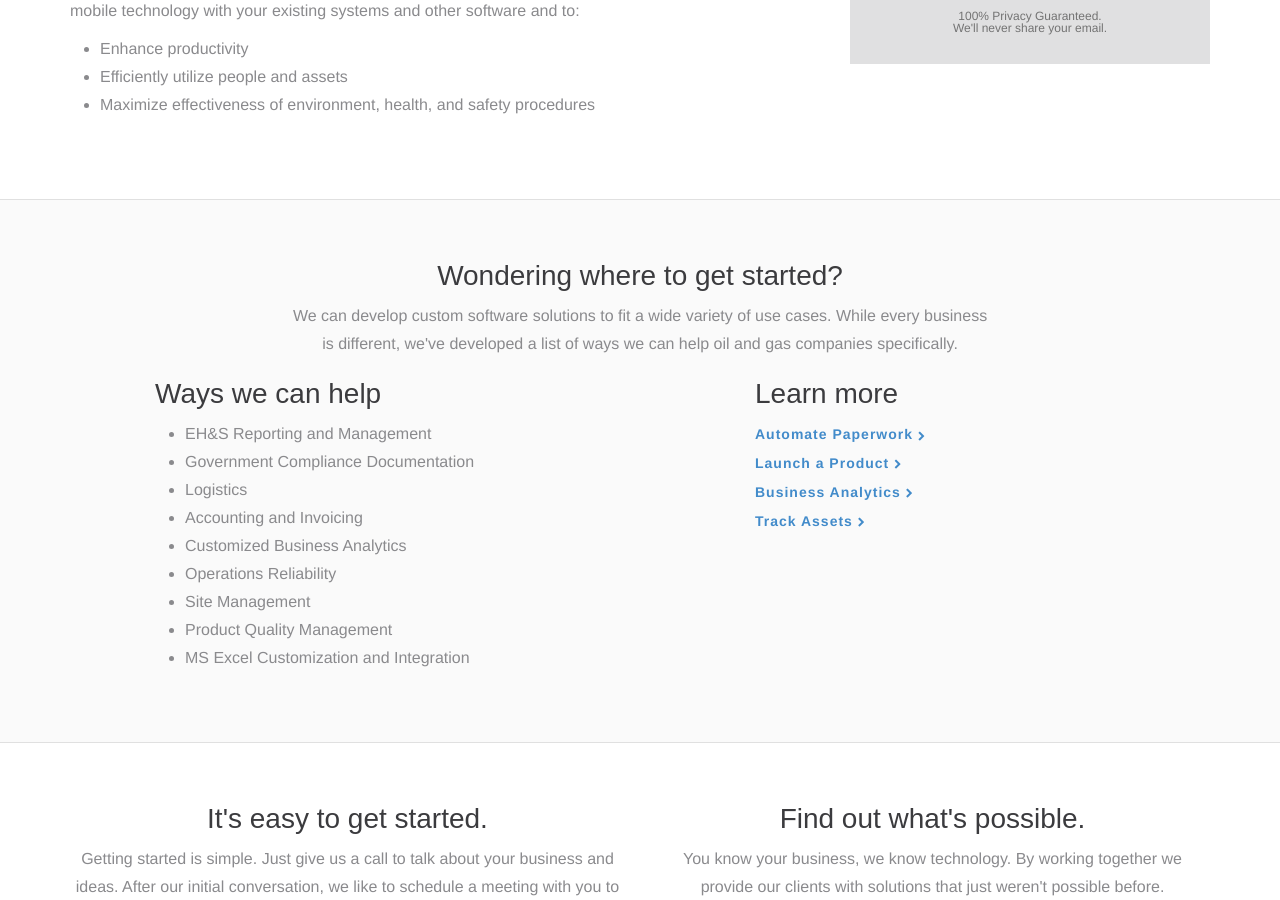
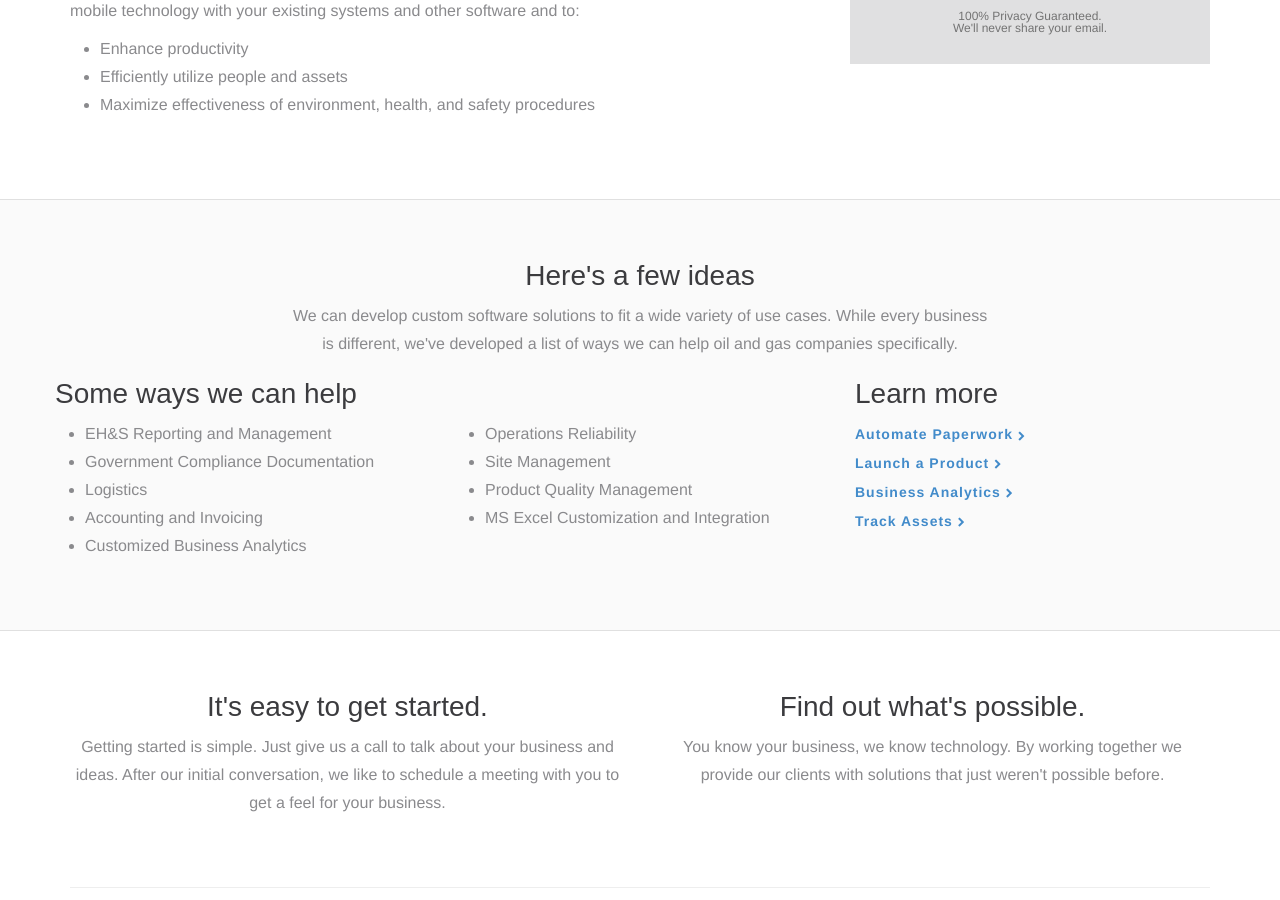
Before and after one commit to SyntropyDev/SyntropyDev.github.io, a Jekyll site: the page built from page/oil-and-gas/index.html, in a window 1280 px wide and 900 px high, scrolled down 1065 px. Built offline with Jekyll 4.4.1, drawn with Linux system fonts in a browser that asks for light colours; nearby versions of some CDN libraries.

Commit message:
Updated layout of ways we can help

```diff
--- a/page/oil-and-gas/index.html
+++ b/page/oil-and-gas/index.html
@@ -135,48 +135,63 @@ rank: 1
   <div class="container">
     <div class="row">
       <div class="col-sm-12">
-        <h1 style="text-align: center;">Wondering where to get started?</h1>
+        <h1 style="text-align: center;">Here's a few ideas</h1>
         <div class="heading" style="text-align: center; margin-bottom: 20px;">
           We can develop custom software solutions to fit a wide variety of use cases. While every business is different, we've developed a list of ways we can help oil and gas companies specifically.
         </div>
 
       </div>
       <div class="row" style="margin-top:15px;">
-        <div class="col-sm-offset-1 col-sm-5">
-          <h1 style="text-align: left;">Ways we can help</h1>
+        <div class="col-sm-8">
+          <h1 style="text-align: left;">Some ways we can help</h1>
+
+          <div class="row">
+            <div class="col-sm-6">
               <ul style="list-style:outside; margin-left:30px;">
                 <li>EH&S Reporting and Management</li>
                 <li>Government Compliance Documentation</li>
                 <li>Logistics</li>
                 <li>Accounting and Invoicing</li>
                 <li>Customized Business Analytics</li>
+
+              </ul>
+            </div>
+            <div class="col-sm-6">
+              <ul style="list-style:outside; margin-left:30px;">
                 <li>Operations Reliability</li>
                 <li>Site Management</li>
                 <li>Product Quality Management</li>
                 <li>MS Excel Customization and Integration</li>
               </ul>
             </div>
+          </div>
 
-        <div class="col-sm-offset-1 col-sm-4">
+        </div>
+
+        <div class="col-sm-4">
           <h1 style="text-align: left;">Learn more</h1>
           <ul>
             <li>
-              <a class="example">
+              <a class="example"
+                 href="/services/business-automation">
                 Automate Paperwork <i class="fa fa-chevron-right"></i>
               </a>
             </li>
             <li>
-              <a class="example">
+              <a class="example"
+                 href="/services/launch-a-product">
                 Launch a Product <i class="fa fa-chevron-right"></i>
               </a>
             </li>
             <li>
-              <a class="example">
+              <a class="example"
+                 href="/services/business-analytics">
                 Business Analytics <i class="fa fa-chevron-right"></i>
               </a>
             </li>
             <li>
-              <a class="example">
+              <a class="example"
+                 href="/services/track-assets">
                 Track Assets <i class="fa fa-chevron-right"></i>
               </a>
             </li>
```
Lines whose indentation alone changed are shown as unchanged.
